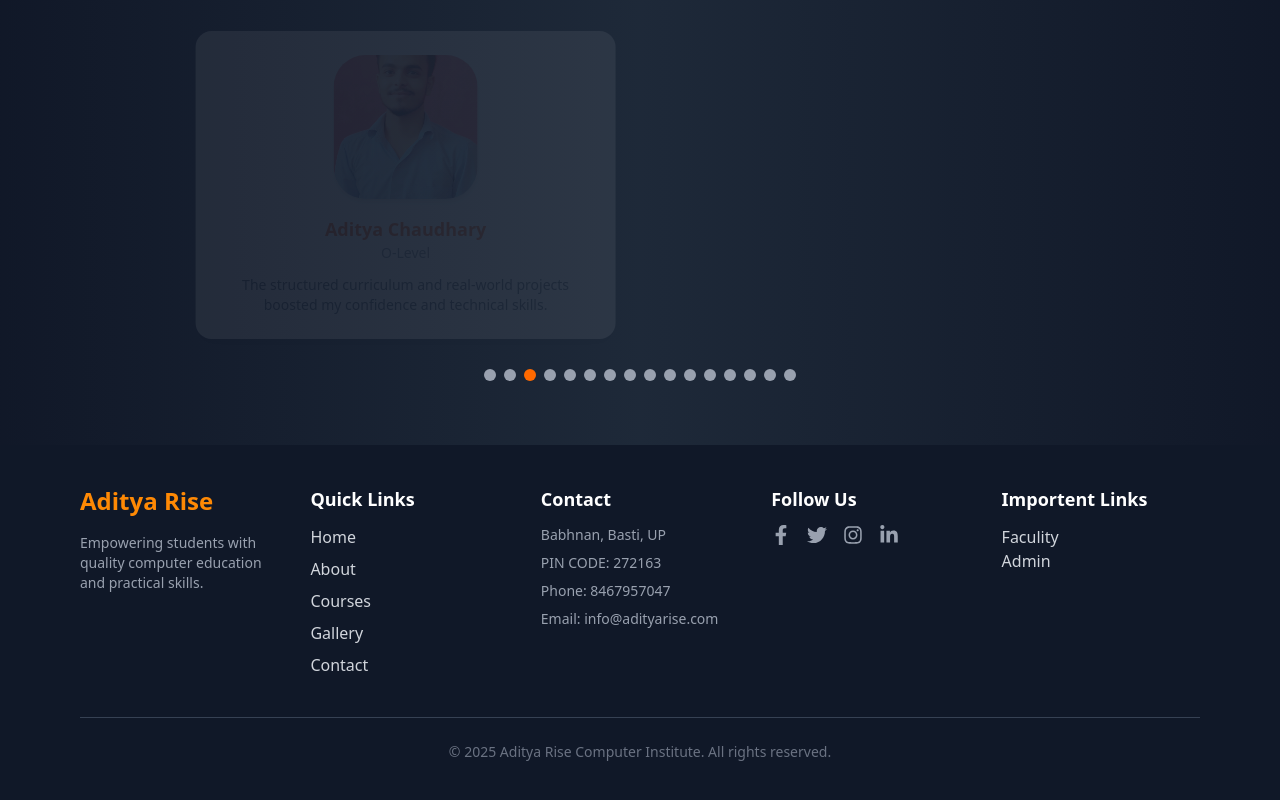
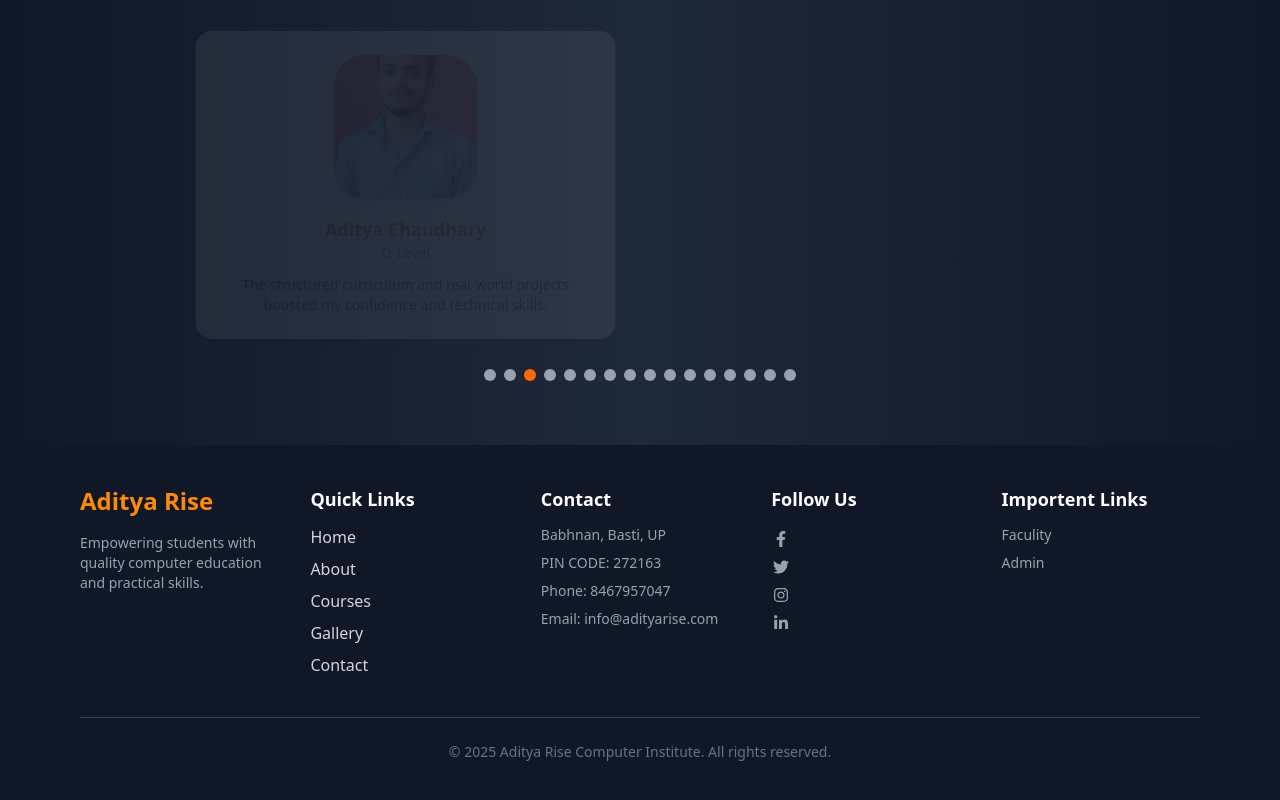
Before and after one commit to Shikhrar214/Abhay-arci-institute, a React (Vite) app in the folder client/: page / in a window 1280 px wide. Shown: the part 1009-1809 px from the top of the page. Built offline with nearby package versions, Linux system fonts and the light colour scheme.

Commit message:
small changes in style

```diff
--- a/client/src/components/Footer.jsx
+++ b/client/src/components/Footer.jsx
@@ -27,7 +27,7 @@ const Footer = () => {
   ]
   return (
     <footer className="bg-gray-900 text-gray-300 py-10 px-6 md:px-20">
-      <div className="max-w-7xl mx-auto grid grid-cols-1 md:grid-cols-5 gap-8 ">
+      <div className="max-w-7xl mx-auto grid grid-cols-1 md:grid-cols-5 gap-8 text-center md:text-left">
         {/* Logo & Brand */}
         <div className="space-y-4">
           <h1 className="text-2xl font-bold text-orange-400">Aditya Rise</h1>
@@ -39,7 +39,7 @@ const Footer = () => {
         {/* Quick Links */}
         <div>
           <h2 className="font-semibold text-lg text-white mb-3">Quick Links</h2>
-          <ul className="space-y-2">
+          <ul className="space-y-2 flex flex-col items-center md:items-start">
             {footerNav.map((link, index) => (
               <motion.li
                 key={index}
@@ -59,7 +59,7 @@ const Footer = () => {
         {/* Contact Info */}
         <div>
           <h2 className="font-semibold text-lg text-white mb-3">Contact</h2>
-          <ul className="space-y-2 text-gray-400 text-sm">
+          <ul className="space-y-2 text-gray-400 text-sm flex flex-col items-center md:items-start">
             <li>Babhnan, Basti, UP</li>
             <li>PIN CODE: 272163</li>
             <li>Phone: 8467957047</li>
@@ -67,9 +67,9 @@ const Footer = () => {
           </ul>
         </div>
         {/* Social Media */}
-        <div>
+        <div className="gap-4 justify-center md:justify-start">
           <h2 className="font-semibold text-lg text-white mb-3">Follow Us</h2>
-          <div className="flex gap-4">
+          <div className=" justify-center flex lg:block ">
             {socialMedia.map((Icon, index) => (
               <motion.a
                 target="Blank"
@@ -78,15 +78,17 @@ const Footer = () => {
                 whileHover={{ scale: 1.2, color: "#f97316" }}
                 className="text-gray-400 text-xl"
               >
-                <Icon.icon />
+                <Icon.icon
+                className="py-1.5 h-7"
+                />
               </motion.a>
             ))}
           </div>
         </div>
         {/* importent link */}
-        <div>
+        <div className="text-gray-400 text-sm">
               <h1 className="font-semibold text-lg text-white mb-3">Importent Links</h1>
-              <ul>
+              <ul className="space-y-2 flex flex-col items-center md:items-start">
                 <motion.li
 
                 whileHover={{ x: 5, color: "#f97316" }}
```
